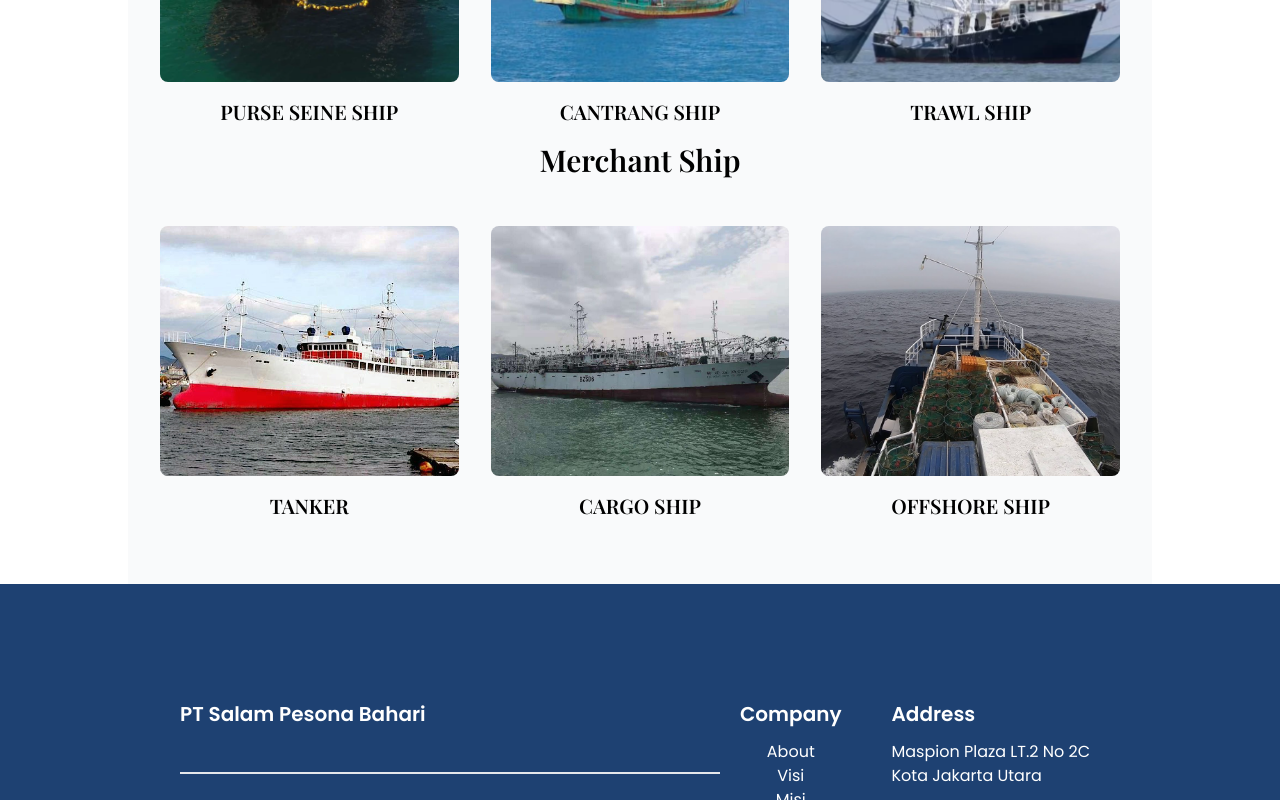
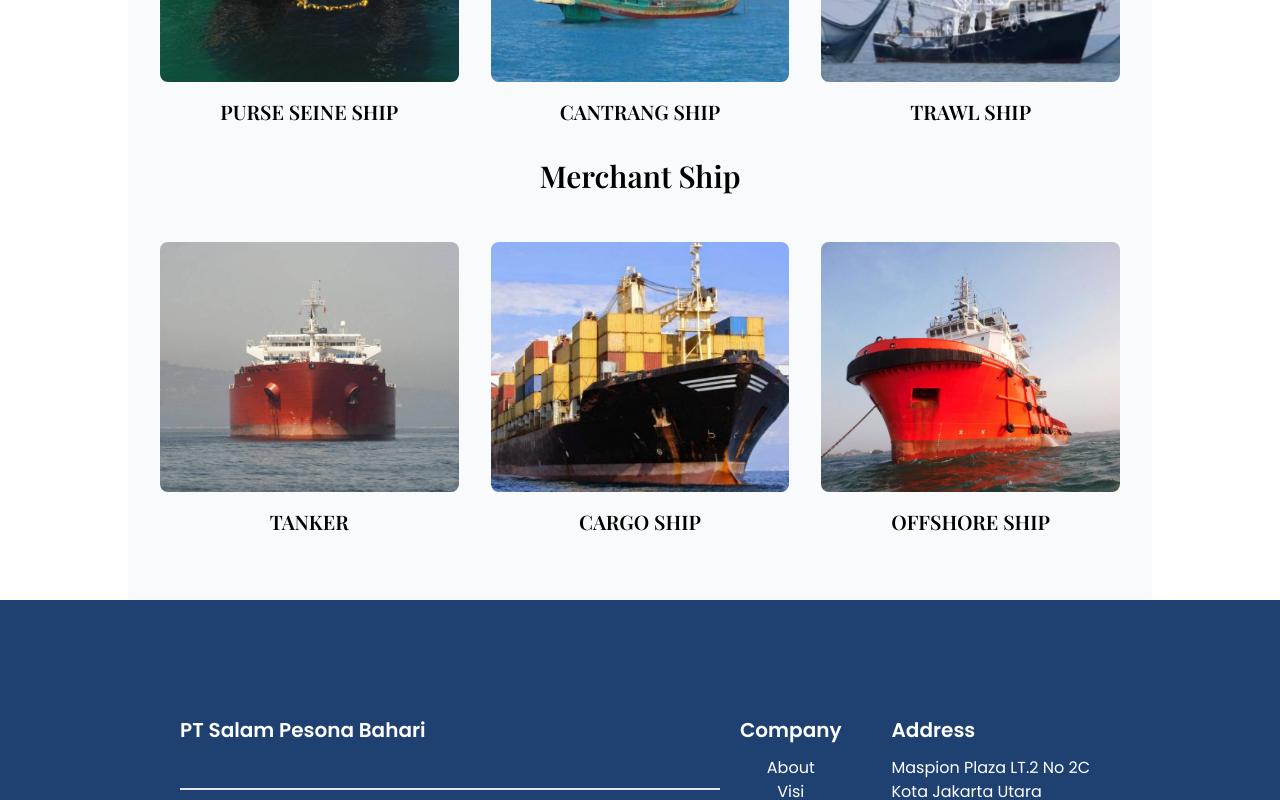
Before and after one commit to Firosmalik000/salam-pesona-bahari, a React (Vite) app: page / in a window 1280 px wide. Shown: the part 5562-6362 px from the top of the page. Built offline with nearby package versions, Linux system fonts and the light colour scheme.

Commit message:
Update Devisi.tsx

```diff
--- a/src/pages/Devisi.tsx
+++ b/src/pages/Devisi.tsx
@@ -5,6 +5,9 @@ import kapal3 from '../img/slide5.jpg';
 import kapal4 from '../img/KAPAL_PURSE_SEINE.png';
 import kapal5 from '../img/KAPAL_TRAWL.png';
 import kapal6 from '../img/slide3.jpg';
+import kargo from '../img/kargo.jpg';
+import lepasPantai from '../img/lepasPantai.JPG';
+import tanker from '../img/tanker.jpeg';
 import { motion } from 'framer-motion';
 
 const Devisi = () => {
@@ -38,23 +41,23 @@ const Devisi = () => {
     id: {
       title: 'Kapal Niaga',
       kapalList: [
-        { name: 'KAPAL TANKER', img: kapal3 },
-        { name: 'KAPAL KARGO', img: kapal6 },
-        { name: 'KAPAL LEPAS PANTAI', img: kapal2 },
+        { name: 'KAPAL TANKER', img: tanker },
+        { name: 'KAPAL KARGO', img: kargo },
+        { name: 'KAPAL LEPAS PANTAI', img: lepasPantai },
       ],
     },
     en: {
       title: 'Merchant Ship',
       kapalList: [
-        { name: 'TANKER', img: kapal3 },
-        { name: 'CARGO SHIP', img: kapal6 },
-        { name: 'OFFSHORE SHIP', img: kapal2 },
+        { name: 'TANKER', img: tanker },
+        { name: 'CARGO SHIP', img: kargo },
+        { name: 'OFFSHORE SHIP', img: lepasPantai },
       ],
     },
   };
 
   return (
-    <section id="devisi" className="w-full max-w-screen-lg px-8 py-16 bg-gray-50 mx-auto flex flex-col gap-y-4">
+    <section id="devisi" className="w-full max-w-screen-lg px-8 py-16 bg-gray-50 mx-auto flex flex-col gap-y-8">
       <div>
         <h2 className="text-3xl font-bold text-center mb-12">{content[language].title}</h2>
         <div className="grid grid-cols-1 sm:grid-cols-2 md:grid-cols-3 gap-8">
```
